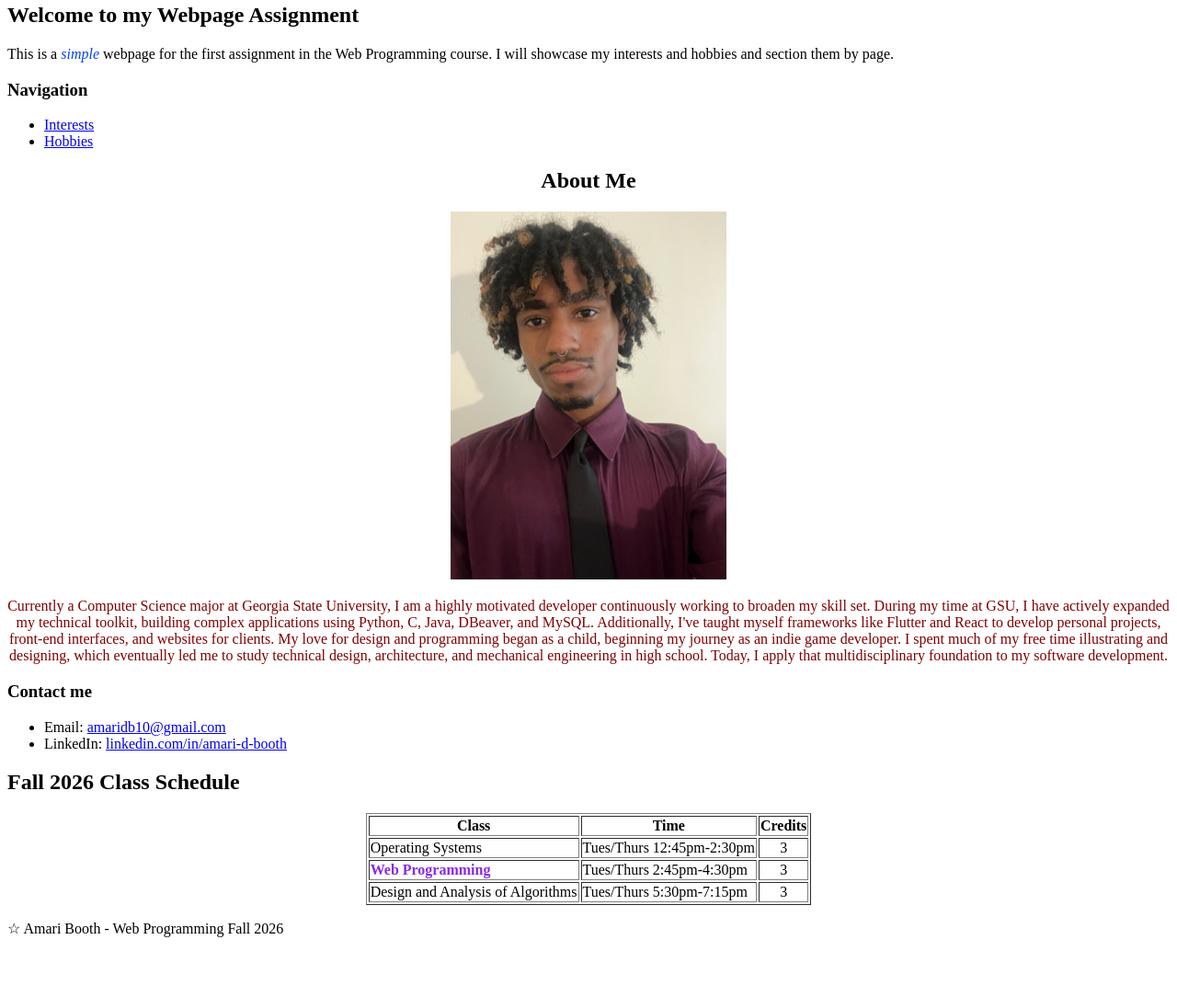
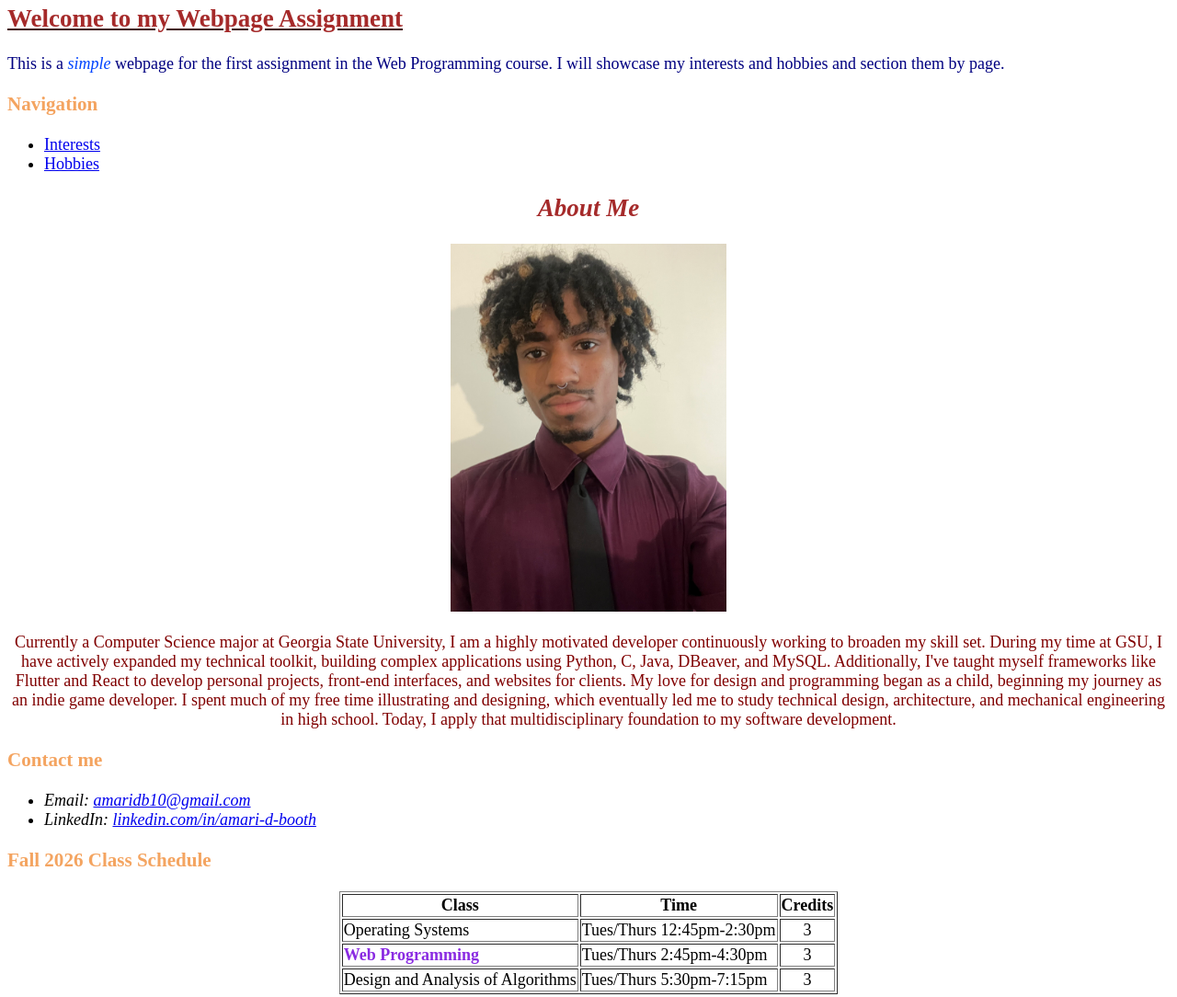
Before and after one commit to x4242564/webpage-assignment, a plain HTML site: page src/pages/home.html in a window 1280 px wide. Shown: the part 17-1101 px from the top of the page at 92% size. Before the commit the page ends 1052 px from the top, so only its background shows below. Drawn offline with Linux system fonts and the light colour scheme.

Commit message:
Add external stylesheet and apply it to HTML pages

```diff
--- a/src/pages/home.html
+++ b/src/pages/home.html
@@ -10,6 +10,7 @@
         <meta
             name="author"
             content="Amari Booth">
+        <link rel="stylesheet" href="../style/style.css">
     </head>
     <body>
         <!-- Using section elements to organize content -->
@@ -18,7 +19,7 @@
             <h1>Welcome to my Webpage Assignment</h1>
             <!-- the <em> tag is used for italicizing text -->
             <p>
-                This is a <em style="color: rgb(0, 68, 255);">simple</em> webpage
+                This is a <em>simple</em> webpage
                 for the first assignment in the Web Programming course. I will
                 showcase my interests and hobbies and section them by page.
             </p>
@@ -38,7 +39,7 @@
             <div style="text-align: center;">
                 <h2>About Me</h2>
                 <img src="../images/me.jpg" alt="Profile Picture" width="300" height="400">
-                <p style="color: maroon;">
+                <p class="description">
                     Currently a Computer Science major at Georgia State University,
                     I am a highly motivated developer continuously working to broaden my skill set.
                     During my time at GSU, I have actively expanded my technical toolkit, building
@@ -52,14 +53,16 @@
                 </p>
             </div>
             <h3>Contact me</h3>
-            <ul>
-                <li>Email: <a href="mailto:amaridb10@gmail.com">amaridb10@gmail.com</a></li>
-                <li>LinkedIn: <a href="https://www.linkedin.com/in/amari-d-booth/" target="_blank">linkedin.com/in/amari-d-booth</a></li>
-            </ul>
+            <address>
+                <ul>
+                    <li>Email: <a href="mailto:amaridb10@gmail.com">amaridb10@gmail.com</a></li>
+                    <li>LinkedIn: <a href="https://www.linkedin.com/in/amari-d-booth/" target="_blank">linkedin.com/in/amari-d-booth</a></li>
+                </ul>
+            </address>
         </section>
         <!-- Class schedule Section-->
         <section>
-            <h2>Fall 2026 Class Schedule</h2>
+            <h3>Fall 2026 Class Schedule</h3>
             <!-- The <table> tag is used to create a table, and the <thead> and <tbody>
                 tags are used to group the header and body of the table, respectively. -->
             <table border="1" align="center">
@@ -77,7 +80,7 @@
                         <td align="center">3</td>
                     </tr>
                     <tr>
-                        <td><strong style="color:blueviolet">Web Programming</strong></td>
+                        <td><strong>Web Programming</strong></td>
                         <td>Tues/Thurs 2:45pm-4:30pm</td>
                         <td align="center">3</td>
                     </tr>
--- a/src/style/style.css
+++ b/src/style/style.css
@@ -0,0 +1,34 @@
+html {
+    font-size: 18px;
+}
+
+h1 {
+    color: brown;
+    text-decoration: underline;
+    text-decoration-color: rgb(66, 17, 17);
+}
+
+h2 {
+    color:brown;
+    font-style: italic;
+}
+
+h3 {
+    color:sandybrown;
+}
+
+p {
+    color:navy;
+}
+
+.description {
+    color: maroon;
+}
+
+em {
+    color: rgb(0, 68, 255);
+}
+
+strong {
+    color:blueviolet;
+}
```
Also changed, not shown: src/pages/hobbies.html (+5 -4 lines), src/pages/interests.html (+6 -5 lines).
